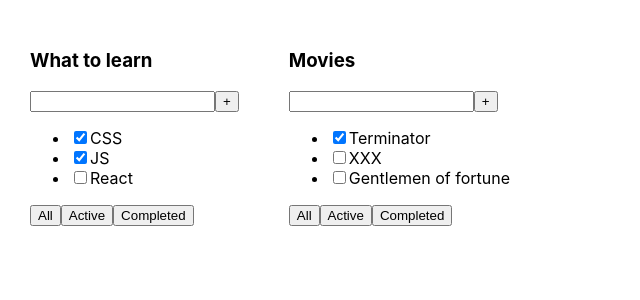
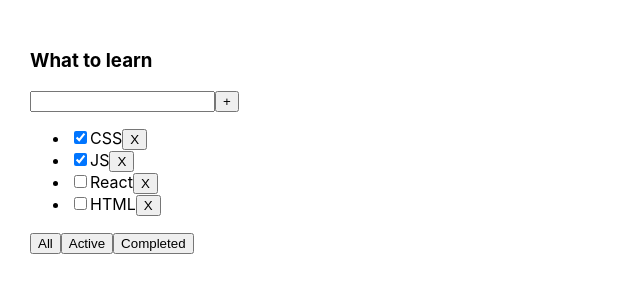
Before and after one commit to buzmakovTim/toDoList, a React (Create React App) app in the folder todolist/: page / in a window 1280 px wide. Shown: the top 300 px of the page, without its empty margins (0-640 px from the left). Built offline with nearby package versions, Linux system fonts and the light colour scheme.

Commit message:
Leson2 completed

```diff
--- a/todolist/src/App.tsx
+++ b/todolist/src/App.tsx
@@ -1,30 +1,49 @@
-import React from 'react';
+import React, { useState } from 'react';
 import logo from './logo.svg';
 import './App.css';
 import {TaskType, Todolist} from './Todolist';
 
+export type FilterValueType = "all" | "completed" | "active";
 
 function App() {
 
-  let tasks1: Array<TaskType> = [
+
+  let [tasks, setTasks] = useState<Array<TaskType>>([
     {id: 1, title: "CSS", isDone: true},
     {id: 2, title: "JS", isDone: true},
     {id: 3, title: "React", isDone: false},
-  ]
+    {id: 4, title: "HTML", isDone: false},
+  ]);
 
-  let tasks2: Array<TaskType> = [
-    {id: 1, title: "Terminator", isDone: true},
-    {id: 2, title: "XXX", isDone: false},
-    {id: 3, title: "Gentlemen of fortune", isDone: false},
-  ]
+  let [filter, setFilter] = useState<FilterValueType>("all")
 
+  function changeFilter(value: FilterValueType) {
+      setFilter(value);
+  }
+
+  let tasksForTodoList = tasks;
+  if(filter === "completed") {
+    tasksForTodoList = tasks.filter( t => t.isDone === true);
+  }
+  if(filter === "active") {
+    tasksForTodoList = tasks.filter( t => t.isDone === false);
+  }
+
+  function removeTask (id: number) {
+    // alert(id)
+    let filteredTasks = tasks.filter( t => t.id !== id);
+    setTasks(filteredTasks);
+  }
 
 
   return (
     <div className="App">
 
-      <Todolist title="What to learn" tasks={tasks1}/>
-      <Todolist title="Movies" tasks={tasks2}/>
+      <Todolist title="What to learn"
+                tasks={tasksForTodoList}
+                removeTask={removeTask}
+                changeFilter={changeFilter}
+                />
 
 
     </div>
--- a/todolist/src/Todolist.tsx
+++ b/todolist/src/Todolist.tsx
@@ -1,4 +1,5 @@
 import React from 'react';
+import { FilterValueType } from './App';
 
 
 export type TaskType = {
@@ -10,9 +11,9 @@
 type PropsTypeTodolist = {
     title: string,
     tasks: Array<TaskType>
-
+    removeTask: (id: number) => void
+    changeFilter: (value: FilterValueType) => void
 }
-
 
 export function Todolist(props: PropsTypeTodolist) {
     return (
@@ -25,14 +26,20 @@
            <button>+</button>
          </div>
          <ul>
-           <li><input type="checkbox" checked={props.tasks[0].isDone}/><span>{props.tasks[0].title}</span></li>
-           <li><input type="checkbox" checked={props.tasks[1].isDone}/><span>{props.tasks[1].title}</span></li>
-           <li><input type="checkbox" checked={props.tasks[2].isDone}/><span>{props.tasks[2].title}</span></li>
-         </ul>
+
+          {
+            props.tasks.map( t => <li><input type="checkbox" checked={t.isDone}/><span>{t.title}</span>
+
+            <button onClick = { () => {props.removeTask(t.id)}}>X</button>
+            </li>
+            )
+          }
+           </ul>
+
          <div>
-           <button>All</button>
-           <button>Active</button>
-           <button>Completed</button>
+           <button onClick = { () => {props.changeFilter("all")}}>All</button>
+           <button onClick = { () => {props.changeFilter("active")}}>Active</button>
+           <button onClick = { () => {props.changeFilter("completed")}}>Completed</button>
          </div>
        </div>
 
```
